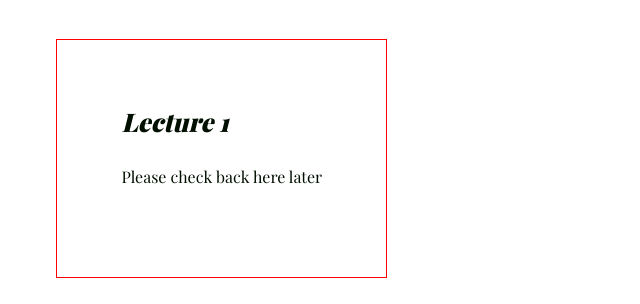
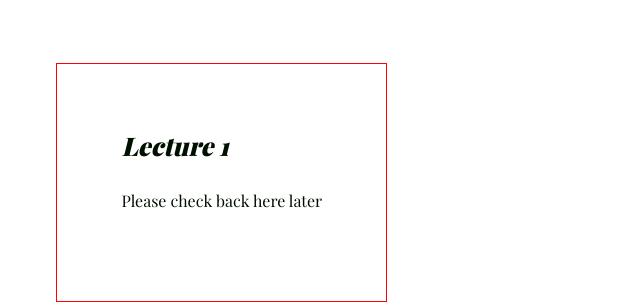
Before and after one commit to malarkey/beardyscientist, a plain HTML site: page demo/mapsimagesstructures/holding1.html in a window 1280 px wide. Shown: the top 304 px of the page, without its empty margins (0-640 px from the left). Drawn offline with nearby package versions, Linux system fonts and the light colour scheme; a web font is replaced by a local one.

Commit message:
Update holding1.html

```diff
--- a/demo/mapsimagesstructures/holding1.html
+++ b/demo/mapsimagesstructures/holding1.html
@@ -19,9 +19,13 @@
 
 <style>
 
+body {
+	outline: 1px solid red;
+}
+
 .box {
 	outline: 1px solid red;
-	margin: 5vh auto;
+	margin: 5vw auto;
 	padding: 5vw;
 }
 
```
